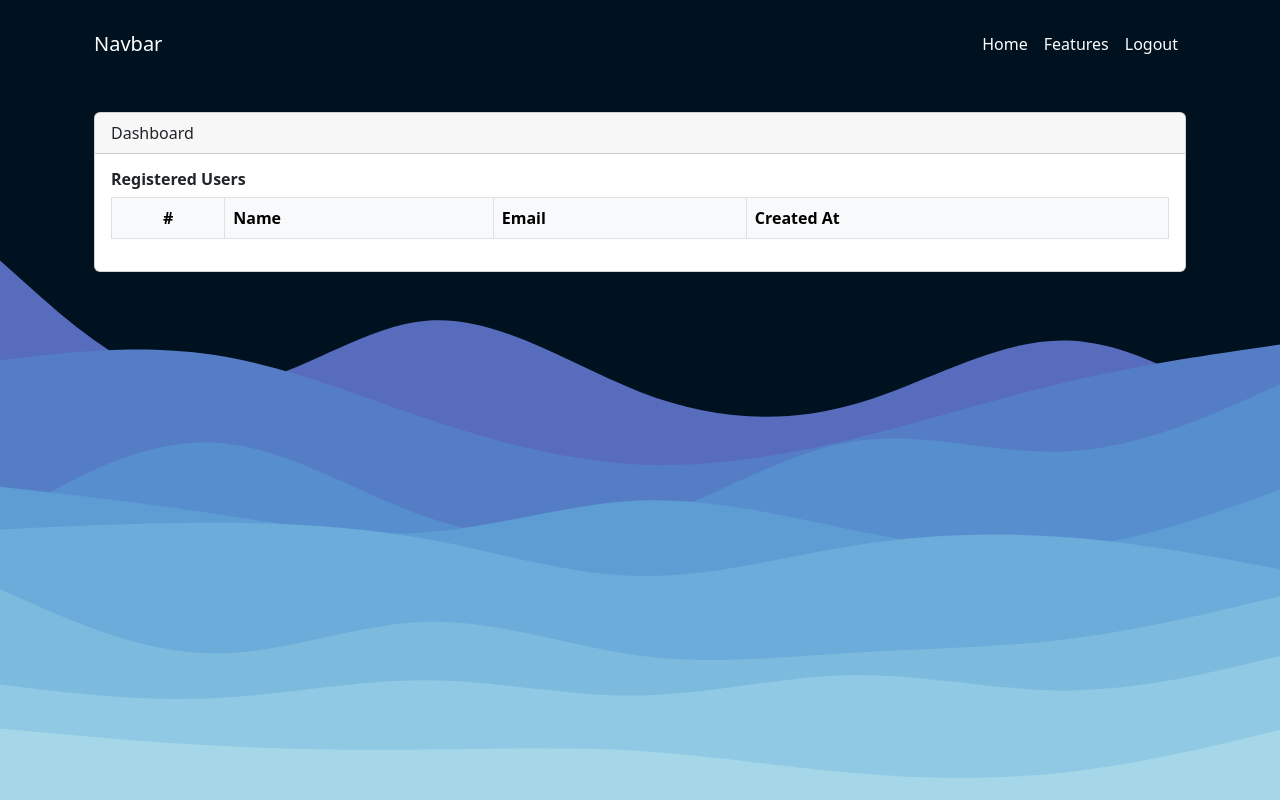
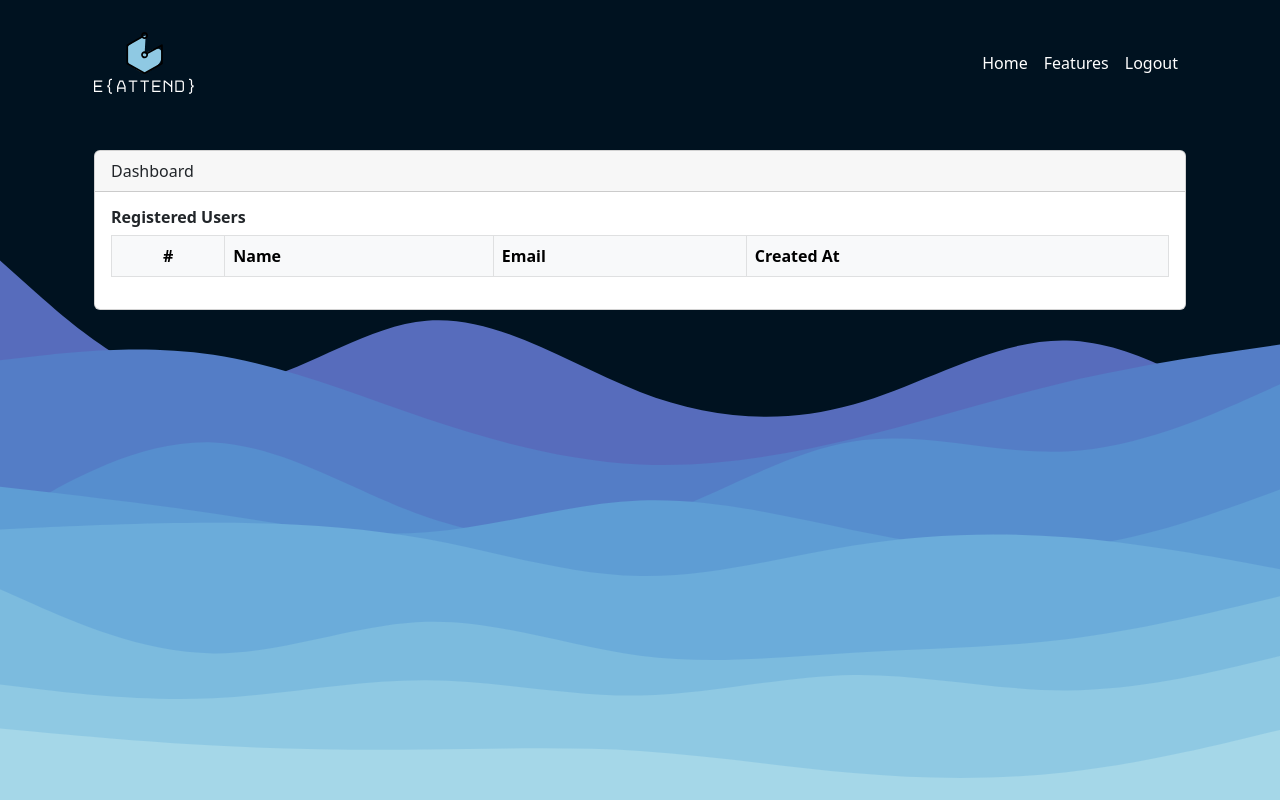
Before and after one commit to salehuddn/RFID, a plain HTML site: page dashboard.html in a window 1280 px wide. Drawn offline with nearby package versions, Linux system fonts and the light colour scheme; no server answers.

Commit message:
add logo

```diff
--- a/dashboard.html
+++ b/dashboard.html
@@ -24,8 +24,10 @@
 <body>
   <div class="container">
     <nav class="navbar navbar-expand-md text-white">
-      <div class="container-fluid py-3">
-        <a class="navbar-brand text-white" href="#">Navbar</a>
+      <div class="container-fluid">
+        <a class="navbar-brand" href="#">
+          <img src="logo-eAttend-svg-diff-color.svg" alt="e" width="100" height="100">
+        </a>
         <button class="navbar-toggler" type="button" data-bs-toggle="collapse" data-bs-target="#navbarNavAltMarkup"
           aria-controls="navbarNavAltMarkup" aria-expanded="false" aria-label="Toggle navigation">
           <span class="navbar-toggler-icon"></span>
```
Also changed, not shown: index.html (+1 -1 lines), logo-eAttend-png.png (added), logo-eAttend-svg-diff-color.svg (added), logo-eAttend-svg-white.svg (added), logo-eAttend-svg.svg (added).
